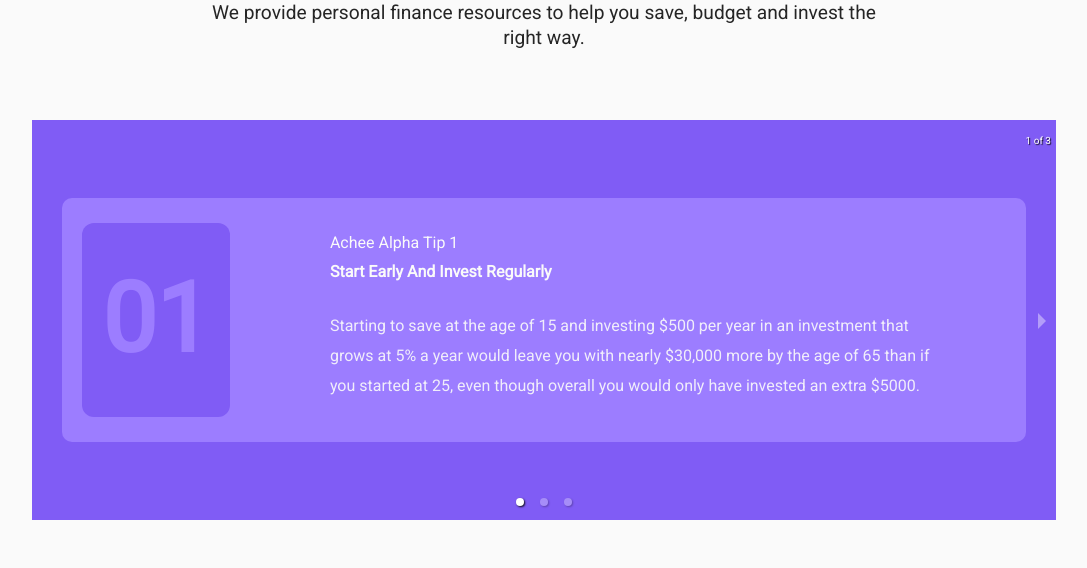
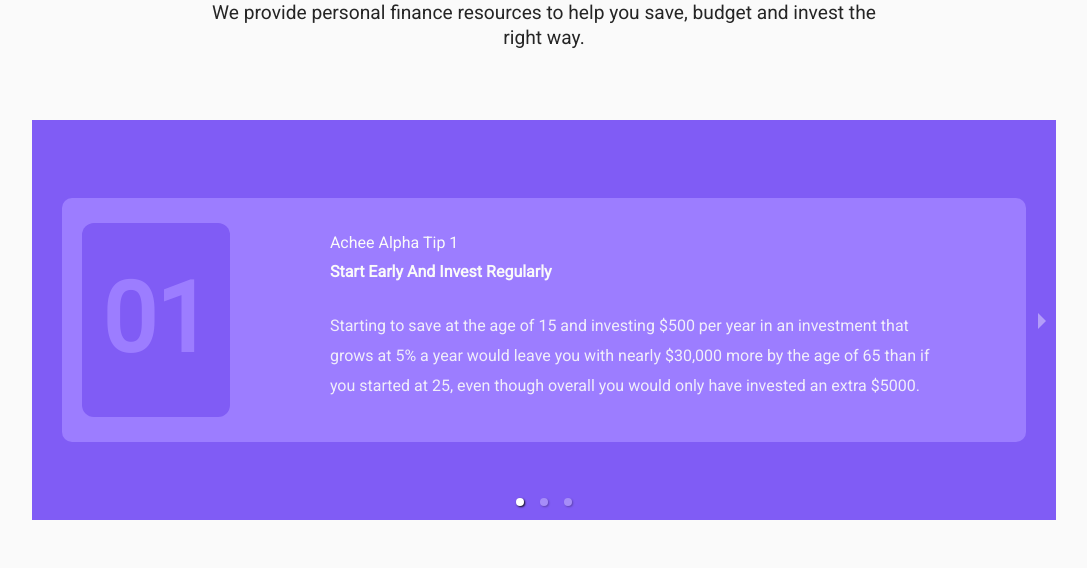
Before and after one commit to Emmytobs/achee, a React (Create React App) app: page / in a window 1280 px wide. Shown: the part 3540-4108 px from the top of the page, without its empty margins (96-1183 px from the left). Built offline with nearby package versions, Linux system fonts and the light colour scheme.

Commit message:
Removed carousel status

```diff
--- a/src/components/ProductHighlight/ProductHighlight.js
+++ b/src/components/ProductHighlight/ProductHighlight.js
@@ -88,7 +88,7 @@ function ProductHighlight(props) {
                 </p>
             </div>
             <div className="carousel-container">
-                <Carousel showThumbs={false}>
+                <Carousel showThumbs={false} showStatus={false}>
                     <div className="tip-outer-container">
                         <div className="flex-container tip-inner-container">
                             <div className="tip-number">
```
